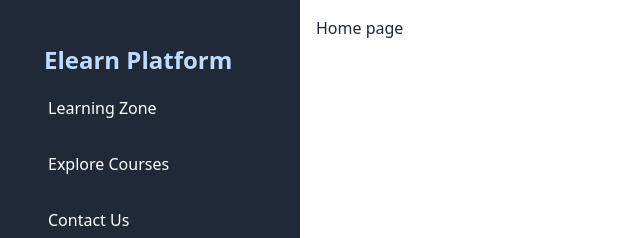
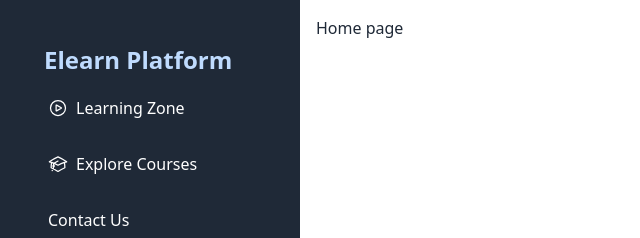
Before and after one commit to dandev947366/elearn-platform, a Next.js app: page / in a window 1280 px wide. Shown: the top 238 px of the page, without its empty margins (0-640 px from the left). Built offline with nearby package versions, Linux system fonts and the light colour scheme.

Commit message:
add Icons

```diff
--- /dev/null
+++ b/src/components/icons/IconExplore.tsx
@@ -0,0 +1,12 @@
+import React, { ComponentProps } from 'react'
+
+const IconExplore = (props: ComponentProps<"svg">) => {
+  return (
+    <svg xmlns="http://www.w3.org/2000/svg" fill="none" viewBox="0 0 24 24" strokeWidth={1.5} stroke="currentColor" {...props}>
+  <path strokeLinecap="round" strokeLinejoin="round" d="M4.26 10.147a60.436 60.436 0 00-.491 6.347A48.627 48.627 0 0112 20.904a48.627 48.627 0 018.232-4.41 60.46 60.46 0 00-.491-6.347m-15.482 0a50.57 50.57 0 00-2.658-.813A59.905 59.905 0 0112 3.493a59.902 59.902 0 0110.399 5.84c-.896.248-1.783.52-2.658.814m-15.482 0A50.697 50.697 0 0112 13.489a50.702 50.702 0 017.74-3.342M6.75 15a.75.75 0 100-1.5.75.75 0 000 1.5zm0 0v-3.675A55.378 55.378 0 0112 8.443m-7.007 11.55A5.981 5.981 0 006.75 15.75v-1.5" />
+</svg>
+
+  )
+}
+
+export default IconExplore
--- /dev/null
+++ b/src/components/icons/IconPlay.tsx
@@ -0,0 +1,27 @@
+import React, { ComponentProps } from "react";
+
+const IconPlay = (props: ComponentProps<"svg">) => {
+  return (
+    <svg
+      xmlns="http://www.w3.org/2000/svg"
+      fill="none"
+      viewBox="0 0 24 24"
+      strokeWidth={1.5}
+      stroke="currentColor"
+      {...props}
+    >
+      <path
+        strokeLinecap="round"
+        strokeLinejoin="round"
+        d="M21 12a9 9 0 11-18 0 9 9 0 0118 0z"
+      />
+      <path
+        strokeLinecap="round"
+        strokeLinejoin="round"
+        d="M15.91 11.672a.375.375 0 010 .656l-5.603 3.113a.375.375 0 01-.557-.328V8.887c0-.286.307-.466.557-.327l5.603 3.112z"
+      />
+    </svg>
+  );
+};
+
+export default IconPlay;
--- a/src/components/layout/MenuItem.tsx
+++ b/src/components/layout/MenuItem.tsx
@@ -1,9 +1,10 @@
 import React from "react";
 
-const MenuItem = ({ url = "/", title = "" }: { url: string; title: string }) => {
+const MenuItem = ({ url = "/", title = "", icon }: { url: string; title: string; icon?:React.ReactNode }) => {
   return (
     <li className="mb-2">
-      <a href={url} className="text-white p-3 rounded-md flex items-center">
+      <a href={url} className="text-white p-3 rounded-md flex items-center gap-2">
+      {icon}
         {title}
       </a>
     </li>
--- a/src/components/layout/Sidebar.tsx
+++ b/src/components/layout/Sidebar.tsx
@@ -1,13 +1,15 @@
 import React from "react";
 import MenuItem from "./MenuItem";
-
+import IconPlay from "../icons/IconPlay"
+import IconExplore from "../icons/IconExplore";
 const Sidebar = () => {
   return (
     <div className="p-5">
       <h2 className="font-bold text-2xl p-2 text-blue-200"><a href="/">Elearn Platform</a></h2>
+
       <ul>
-        <MenuItem url="/learn" title="Learning Zone" />
-        <MenuItem url="/explore-courses" title="Explore Courses" />
+        <MenuItem url="/learn" title="Learning Zone" icon={<IconPlay className="size-5"  />}/>
+        <MenuItem url="/explore-courses" title="Explore Courses" icon={<IconExplore className="size-5"  />}/>
         <MenuItem url="/contact" title="Contact Us" />
         <MenuItem url="/about" title="About Us" />
 
```
